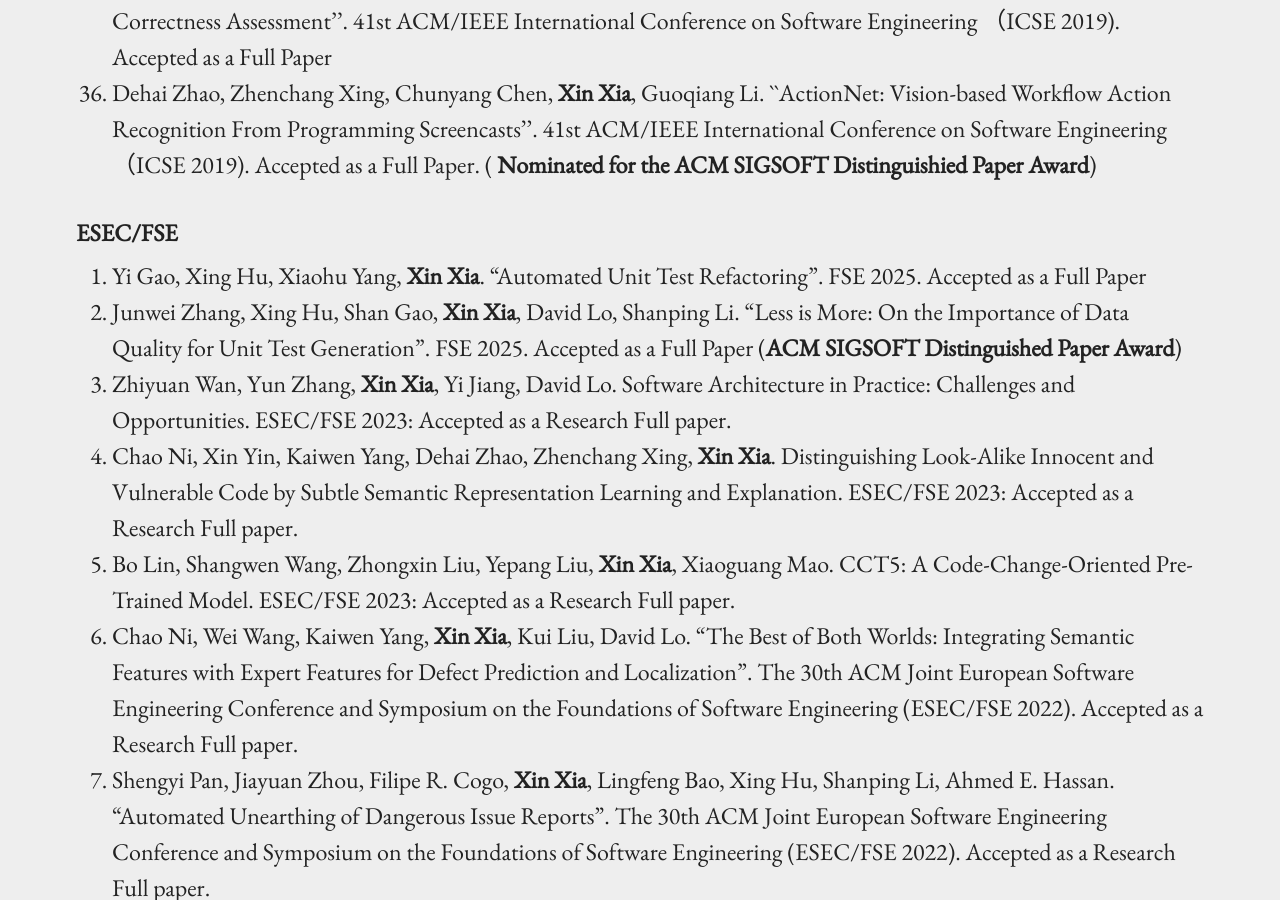
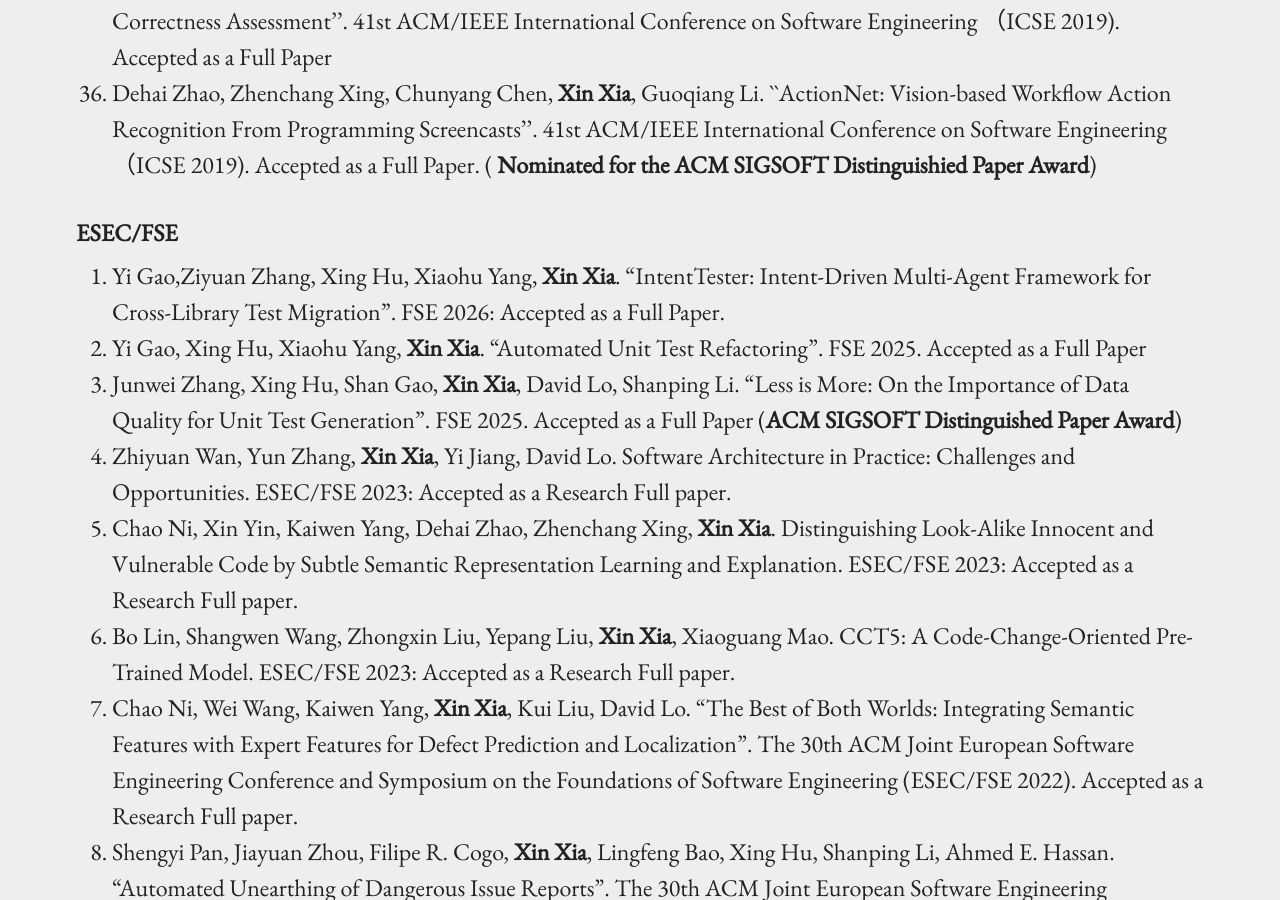
Before and after one commit to xin-xia/xin-xia.github.io, a Jekyll site: the page built from index.md, in a window 1280 px wide and 900 px high, scrolled down 13446 px. Built offline with Jekyll 4.4.1, drawn with Linux system fonts in a browser that asks for light colours.

Commit message:
Update index.md

```diff
--- a/index.md
+++ b/index.md
@@ -189,6 +189,7 @@ Case Study of Code Clone Detection and Defect Prediction". IEEE Transactions on
 1. Dehai Zhao, Zhenchang Xing, Chunyang Chen, <strong>Xin Xia</strong>,  Guoqiang Li. ``ActionNet: Vision-based Workflow Action Recognition From Programming Screencasts''. 41st ACM/IEEE International Conference on Software Engineering （ICSE 2019). Accepted as a Full Paper.  (<strong> Nominated for the ACM SIGSOFT Distinguishied Paper Award</strong>)<br />
 
 #### ESEC/FSE
+1.  Yi Gao,Ziyuan Zhang, Xing Hu, Xiaohu Yang, <strong>Xin Xia</strong>. "IntentTester: Intent-Driven Multi-Agent Framework for Cross-Library Test Migration". FSE 2026:  Accepted as a Full Paper.  <br/>
 1. Yi Gao, Xing Hu, Xiaohu Yang, <strong>Xin Xia</strong>.  "Automated Unit Test Refactoring". FSE 2025. Accepted as a Full Paper <br />
 1. Junwei Zhang, Xing Hu, Shan Gao,  <strong>Xin Xia</strong>, David Lo, Shanping Li. "Less is More: On the Importance of Data Quality for Unit Test Generation". FSE 2025. Accepted as a Full Paper (<strong>ACM SIGSOFT Distinguished Paper Award</strong>) <br />
 1. Zhiyuan Wan, Yun Zhang, <strong>Xin Xia</strong>, Yi Jiang, David Lo. Software Architecture in Practice: Challenges and Opportunities. ESEC/FSE 2023:  Accepted as a Research Full paper.     <br />
```
